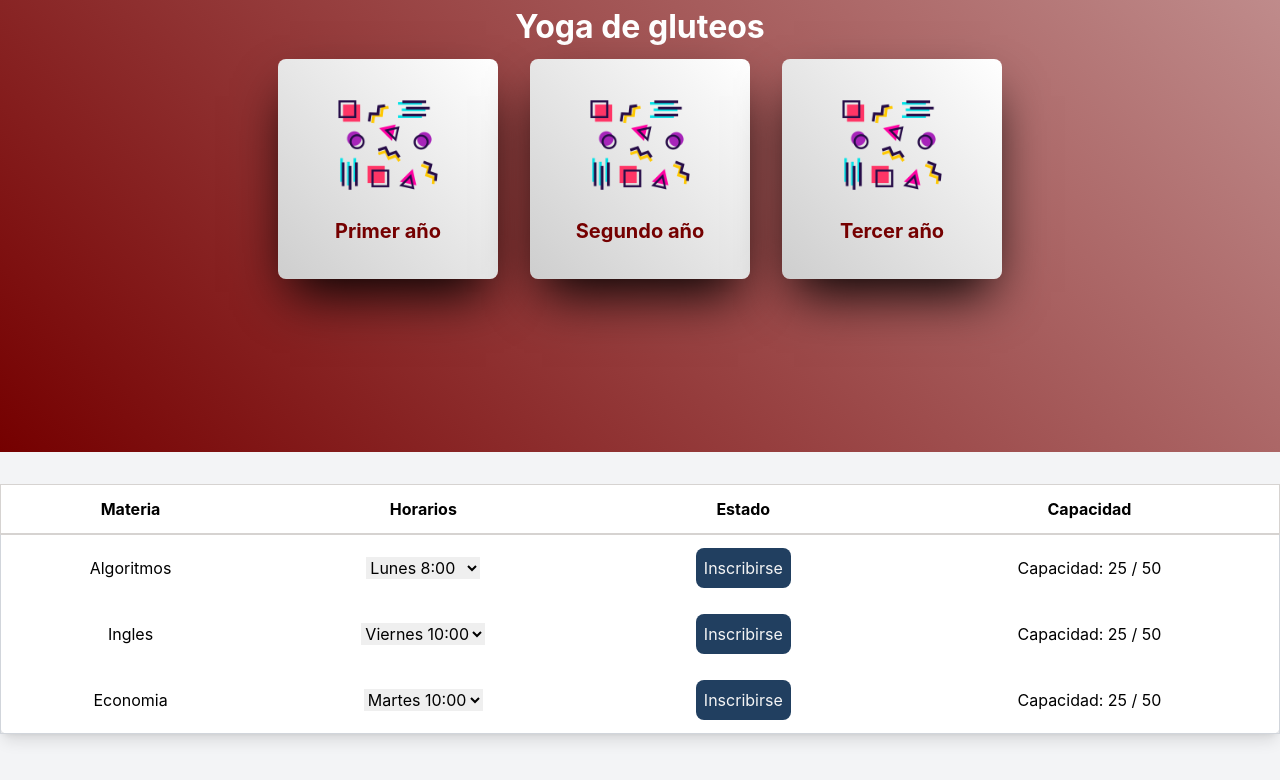
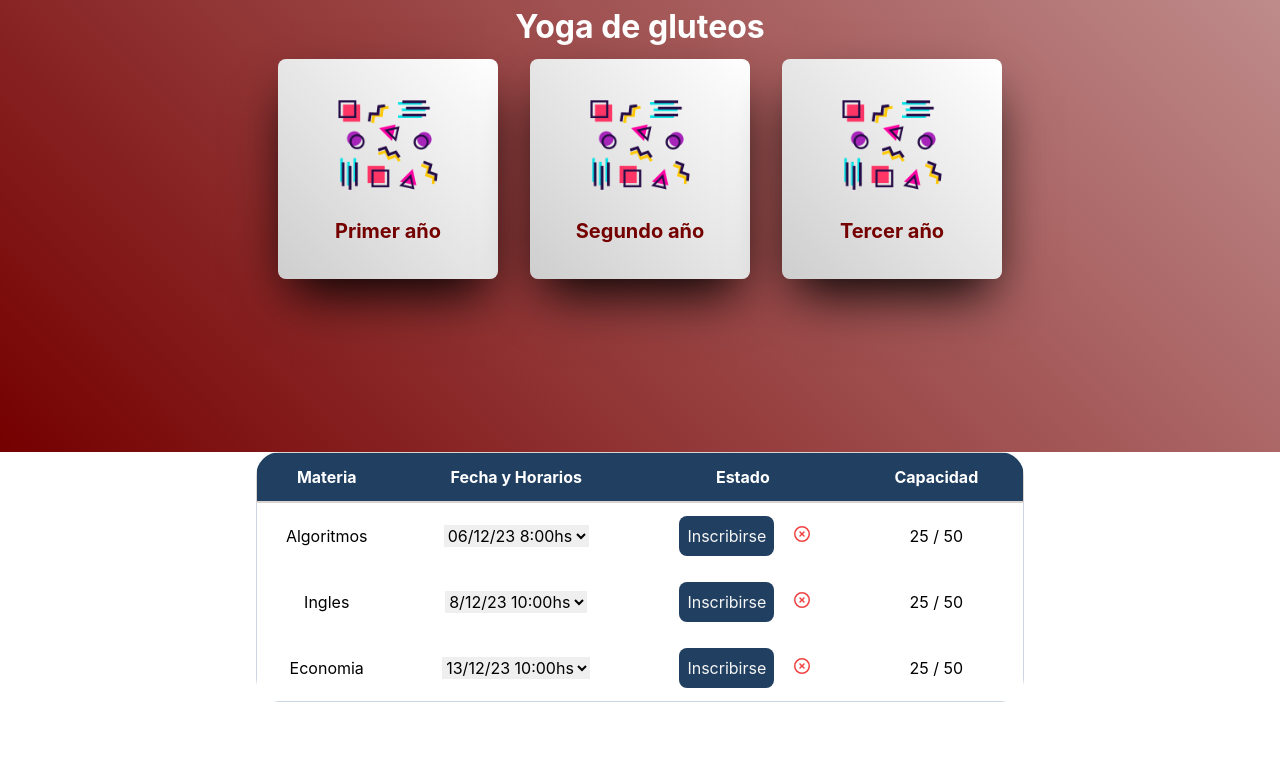
Before and after one commit to BrandonAlanDev/frontend-hilet, a React (Vite) app: page /inicio in a window 1280 px wide. Shown: the part 348-1128 px from the top of the page. After the commit the page ends 1050 px from the top, so only its background shows below. Built offline with nearby package versions, Linux system fonts and the light colour scheme; sample sign-in values are in the browser's storage.

Commit message:
Mejoras esteticas en la tabla de finales

```diff
--- a/package.json
+++ b/package.json
@@ -12,6 +12,7 @@
   "dependencies": {
     "react": "^18.3.1",
     "react-dom": "^18.3.1",
+    "react-icons": "^5.3.0",
     "react-router-dom": "^6.24.1"
   },
   "devDependencies": {
--- a/src/Layouts/TablaFinales.jsx
+++ b/src/Layouts/TablaFinales.jsx
@@ -6,30 +6,32 @@ const Tabla = () => {
     {
       materia: "Algoritmos",
       carrera: "Analista de Sistemas",
-      horarios: ["Lunes 8:00", "Jueves 8:00"],
+      horarios: ["06/12/23 8:00hs", "12/12/23 8:00hs"],
       estadoInicial: "Inscribirse",
     },
     {
       materia: "Ingles",
       carrera: "Analista de Sistemas",
-      horarios: ["Viernes 10:00"],
+      horarios: ["8/12/23 10:00hs"],
       estadoInicial: "Inscribirse",
     },
     {
       materia: "Economia",
       carrera: "Analista de Sistemas",
-      horarios: ["Martes 10:00"],
+      horarios: ["13/12/23 10:00hs"],
       estadoInicial: "Inscribirse",
     },
   ]);
 
   return (
-    <div className="flex flex-col items-center min-h-screen py-8 bg-gray-100">
-      <table className="min-w-full bg-white border border-gray-300 shadow-lg rounded-lg">
-        <thead className="bg-white border border-b-2 border-stone-300">
+    <>
+      <div className="lg:mt-0 lg:h-[18vh] lg:min-h-[250px] lg:w-[60vw] overflow-hidden rounded-3xl items-center">
+        <div className="flex flex-row items-start justify-center w-full h-full">
+          <table className="border border-slate-300 w-full h-full">
+            <thead className="bg-analista text-white border border-b-2 border-stone-300">
               <tr>
                 <th className="py-3 px-5 text-center">Materia</th>
-            <th className="py-3 px-5 text-center">Horarios</th>
+                <th className="py-3 px-5 text-center">Fecha y Horarios</th>
                 <th className="py-3 px-5 text-center">Estado</th>
                 <th className="py-3 px-5 text-center">Capacidad</th>
               </tr>
@@ -47,6 +49,8 @@ const Tabla = () => {
             </tbody>
           </table>
         </div>
+      </div>
+    </>
   );
 };
 
--- a/src/Pages/Indice.jsx
+++ b/src/Pages/Indice.jsx
@@ -110,7 +110,9 @@ const Indice = () => {
                 )}
             </div>
             {
-            <Tabla/>
+            <div className="flex w-full items-center justify-center">
+                <Tabla/>
+            </div>
             /* ACA ES DONDE PRUEBO COMO SE VEN LOS COMPONENTES */}
             {/* ALT + FLECHITAS PARA IR MOVIENDO LOS COMENTARIOS */}
             {/* CIERRE SUPERIOR}
--- a/src/components/Final.jsx
+++ b/src/components/Final.jsx
@@ -1,5 +1,6 @@
 import React from "react";
 import { useEffect, useState } from "react";
+import { FaRegCircleXmark } from "react-icons/fa6";
 
 const Final = ({ carrera, materia, horarios, estadoInicial }) => {
   const [estado, setEstado] = useState(estadoInicial);
@@ -62,9 +63,10 @@ const Final = ({ carrera, materia, horarios, estadoInicial }) => {
         <button className={`${estilo} rounded-lg p-2 m-3`} onClick={inscribirse}>
           {estado}
         </button>
+        <button className="text-red-500 p-2"><FaRegCircleXmark /></button>
       </td>
       <td>
-        Capacidad: {capacidad.actual} / {capacidad.limite}
+        {capacidad.actual} / {capacidad.limite}
       </td>
     </tr>
   );
```
Also changed, not shown: src/tailwindClasses.js (line endings or trailing spaces), 1 other file (tests, documents, lock files or other folders). Lines whose indentation alone changed are shown as unchanged.
